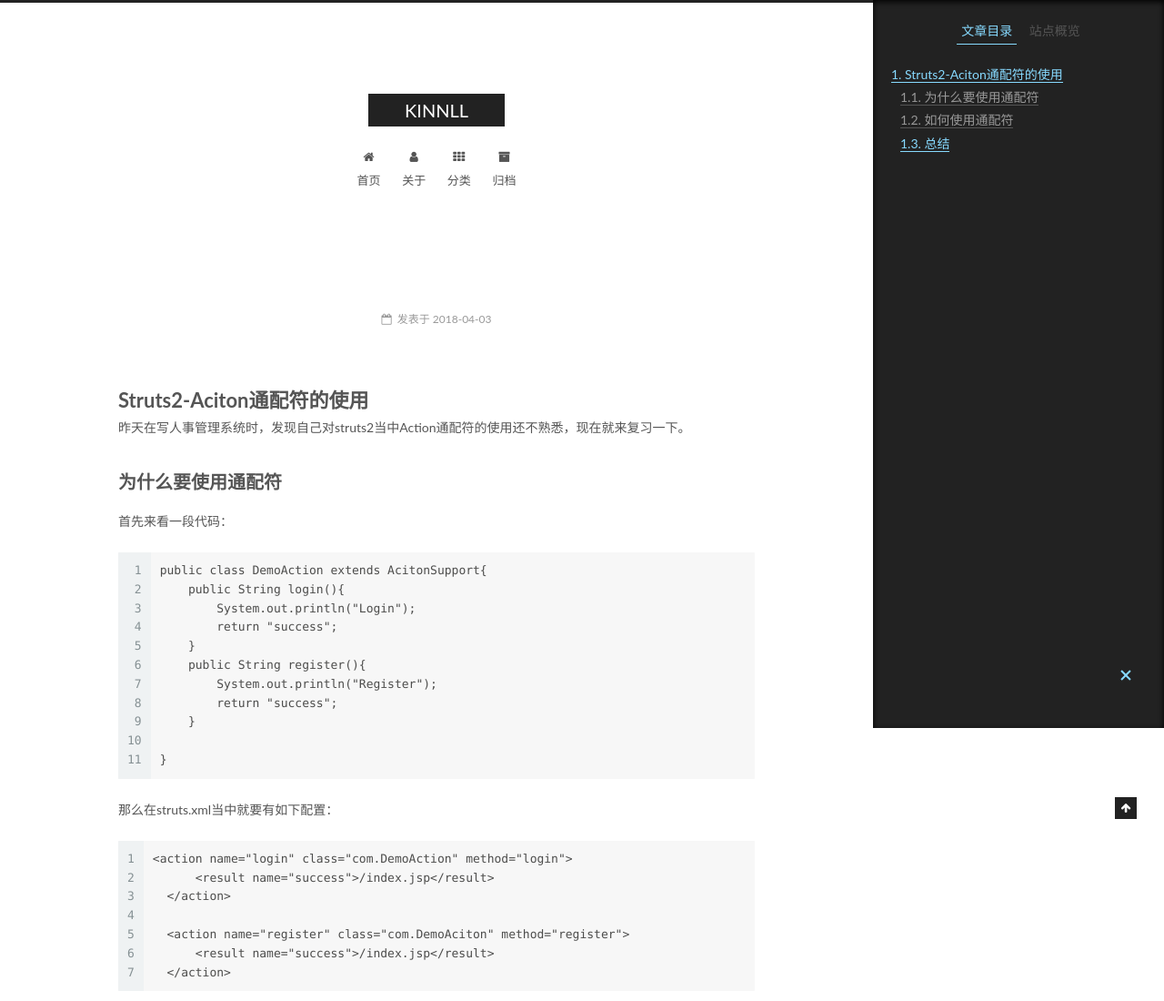
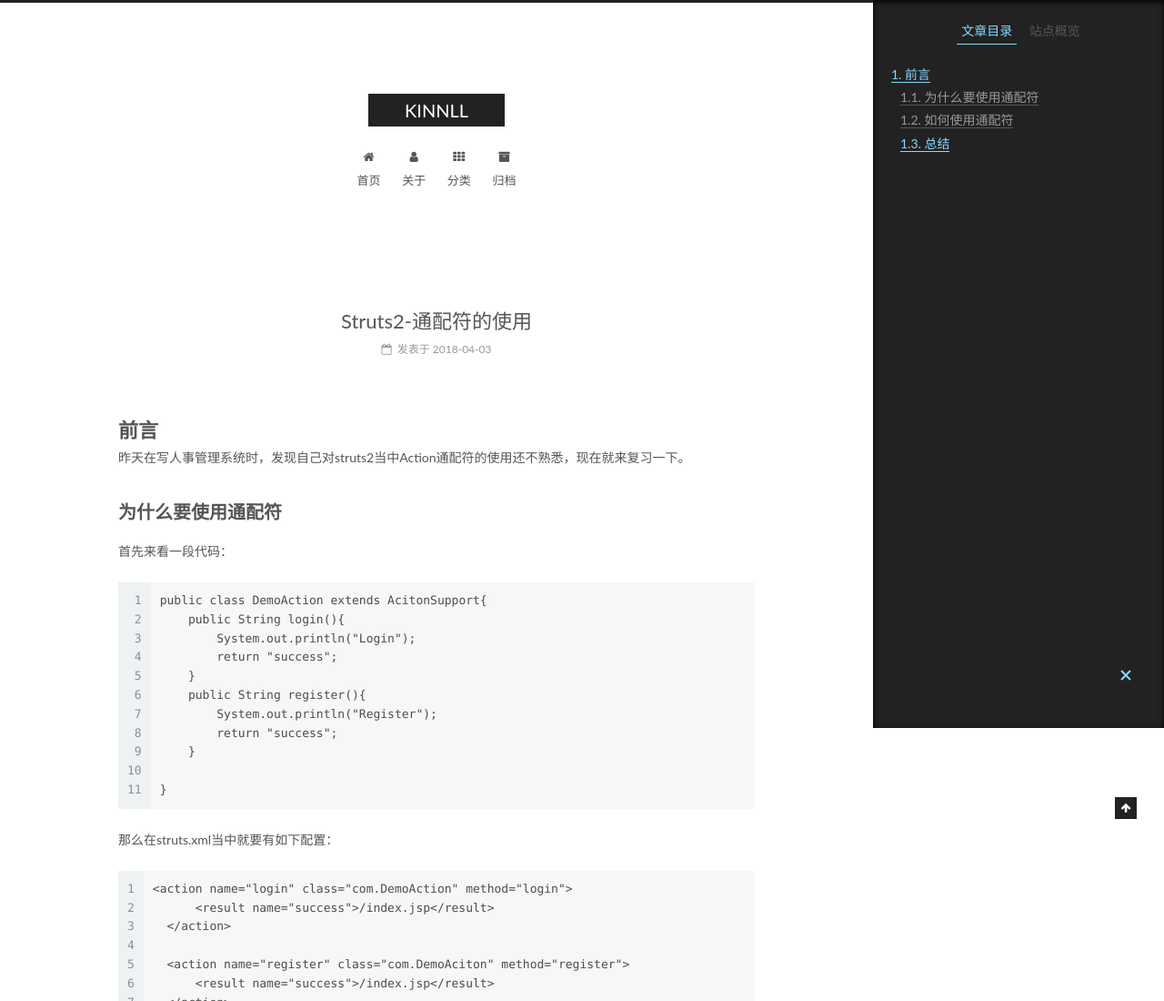
Before and after one commit to KINNLL/hjm, a plain HTML site: page 2018/04/03/Struts2-通配符使用/index.html in a window 1280 px wide. Shown: the top 1100 px of the page at 91% size. Drawn offline with Linux system fonts and the light colour scheme.

Commit message:
Site updated: 2018-04-03 12:09:38

```diff
--- a/2018/04/03/Struts2-通配符使用/index.html
+++ b/2018/04/03/Struts2-通配符使用/index.html
@@ -79,18 +79,18 @@
 
 
 
-<meta name="description" content="Struts2-Aciton通配符的使用昨天在写人事管理系统时，发现自己对struts2当中Action通配符的使用还不熟悉，现在就来复习一下。 为什么要使用通配符首先来看一段代码： 1234567891011public class DemoAction extends AcitonSupport&amp;#123;    public String login()&amp;#123;        Syste">
+<meta name="description" content="前言昨天在写人事管理系统时，发现自己对struts2当中Action通配符的使用还不熟悉，现在就来复习一下。 为什么要使用通配符首先来看一段代码： 1234567891011public class DemoAction extends AcitonSupport&amp;#123;    public String login()&amp;#123;        System.out.println(&amp;quo">
 <meta property="og:type" content="article">
-<meta property="og:title" content="KINNLL">
+<meta property="og:title" content="Struts2-通配符的使用">
 <meta property="og:url" content="http://yoursite.com/2018/04/03/Struts2-通配符使用/index.html">
 <meta property="og:site_name" content="KINNLL">
-<meta property="og:description" content="Struts2-Aciton通配符的使用昨天在写人事管理系统时，发现自己对struts2当中Action通配符的使用还不熟悉，现在就来复习一下。 为什么要使用通配符首先来看一段代码： 1234567891011public class DemoAction extends AcitonSupport&amp;#123;    public String login()&amp;#123;        Syste">
+<meta property="og:description" content="前言昨天在写人事管理系统时，发现自己对struts2当中Action通配符的使用还不熟悉，现在就来复习一下。 为什么要使用通配符首先来看一段代码： 1234567891011public class DemoAction extends AcitonSupport&amp;#123;    public String login()&amp;#123;        System.out.println(&amp;quo">
 <meta property="og:locale" content="zh-Hans">
 <meta property="og:image" content="https://note.youdao.com/yws/public/resource/b4d6b6ddc0f62faa768911eca77d07ba/xmlnote/07B1080282064C1FACEB493BFF7971CD/1523">
-<meta property="og:updated_time" content="2018-04-03T04:04:21.326Z">
+<meta property="og:updated_time" content="2018-04-03T04:09:24.848Z">
 <meta name="twitter:card" content="summary">
-<meta name="twitter:title" content="KINNLL">
-<meta name="twitter:description" content="Struts2-Aciton通配符的使用昨天在写人事管理系统时，发现自己对struts2当中Action通配符的使用还不熟悉，现在就来复习一下。 为什么要使用通配符首先来看一段代码： 1234567891011public class DemoAction extends AcitonSupport&amp;#123;    public String login()&amp;#123;        Syste">
+<meta name="twitter:title" content="Struts2-通配符的使用">
+<meta name="twitter:description" content="前言昨天在写人事管理系统时，发现自己对struts2当中Action通配符的使用还不熟悉，现在就来复习一下。 为什么要使用通配符首先来看一段代码： 1234567891011public class DemoAction extends AcitonSupport&amp;#123;    public String login()&amp;#123;        System.out.println(&amp;quo">
 <meta name="twitter:image" content="https://note.youdao.com/yws/public/resource/b4d6b6ddc0f62faa768911eca77d07ba/xmlnote/07B1080282064C1FACEB493BFF7971CD/1523">
 
 
@@ -127,7 +127,7 @@
 
 
 
-  <title> | KINNLL</title>
+  <title>Struts2-通配符的使用 | KINNLL</title>
 
 
 
@@ -271,7 +271,7 @@
 
 
 
-          <h1 class="post-title" itemprop="name headline"></h1>
+          <h1 class="post-title" itemprop="name headline">Struts2-通配符的使用</h1>
 
 
         <div class="post-meta">
@@ -321,7 +321,7 @@
 
 
 
-        <h1 id="Struts2-Aciton通配符的使用"><a href="#Struts2-Aciton通配符的使用" class="headerlink" title="Struts2-Aciton通配符的使用"></a>Struts2-Aciton通配符的使用</h1><p>昨天在写人事管理系统时，发现自己对struts2当中Action通配符的使用还不熟悉，现在就来复习一下。</p>
+        <h1 id="前言"><a href="#前言" class="headerlink" title="前言"></a>前言</h1><p>昨天在写人事管理系统时，发现自己对struts2当中Action通配符的使用还不熟悉，现在就来复习一下。</p>
 <h2 id="为什么要使用通配符"><a href="#为什么要使用通配符" class="headerlink" title="为什么要使用通配符"></a>为什么要使用通配符</h2><p>首先来看一段代码：</p>
 <figure class="highlight plain"><table><tr><td class="gutter"><pre><span class="line">1</span><br><span class="line">2</span><br><span class="line">3</span><br><span class="line">4</span><br><span class="line">5</span><br><span class="line">6</span><br><span class="line">7</span><br><span class="line">8</span><br><span class="line">9</span><br><span class="line">10</span><br><span class="line">11</span><br></pre></td><td class="code"><pre><span class="line">public class DemoAction extends AcitonSupport&#123;</span><br><span class="line">    public String login()&#123;</span><br><span class="line">        System.out.println(&quot;Login&quot;);</span><br><span class="line">        return &quot;success&quot;;</span><br><span class="line">    &#125;</span><br><span class="line">    public String register()&#123;</span><br><span class="line">        System.out.println(&quot;Register&quot;);</span><br><span class="line">        return &quot;success&quot;;</span><br><span class="line">    &#125;</span><br><span class="line">    </span><br><span class="line">&#125;</span><br></pre></td></tr></table></figure>
 <p>那么在struts.xml当中就要有如下配置：</p>
@@ -495,7 +495,7 @@
 
 
 
-              <div class="post-toc-content"><ol class="nav"><li class="nav-item nav-level-1"><a class="nav-link" href="#Struts2-Aciton通配符的使用"><span class="nav-number">1.</span> <span class="nav-text">Struts2-Aciton通配符的使用</span></a><ol class="nav-child"><li class="nav-item nav-level-2"><a class="nav-link" href="#为什么要使用通配符"><span class="nav-number">1.1.</span> <span class="nav-text">为什么要使用通配符</span></a></li><li class="nav-item nav-level-2"><a class="nav-link" href="#如何使用通配符"><span class="nav-number">1.2.</span> <span class="nav-text">如何使用通配符</span></a></li><li class="nav-item nav-level-2"><a class="nav-link" href="#总结"><span class="nav-number">1.3.</span> <span class="nav-text">总结</span></a></li></ol></li></ol></div>
+              <div class="post-toc-content"><ol class="nav"><li class="nav-item nav-level-1"><a class="nav-link" href="#前言"><span class="nav-number">1.</span> <span class="nav-text">前言</span></a><ol class="nav-child"><li class="nav-item nav-level-2"><a class="nav-link" href="#为什么要使用通配符"><span class="nav-number">1.1.</span> <span class="nav-text">为什么要使用通配符</span></a></li><li class="nav-item nav-level-2"><a class="nav-link" href="#如何使用通配符"><span class="nav-number">1.2.</span> <span class="nav-text">如何使用通配符</span></a></li><li class="nav-item nav-level-2"><a class="nav-link" href="#总结"><span class="nav-number">1.3.</span> <span class="nav-text">总结</span></a></li></ol></li></ol></div>
 
 
           </div>
```
Also changed, not shown: 2018/04/02/初始/index.html (+2 -2 lines), archives/2018/04/index.html (+1 -1 lines), archives/2018/index.html (+1 -1 lines), archives/index.html (+1 -1 lines), index.html (+2 -2 lines).
